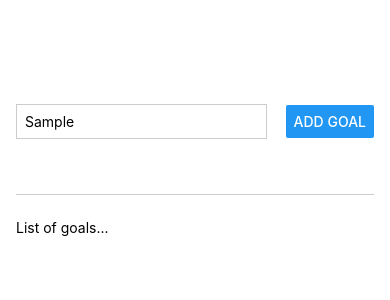
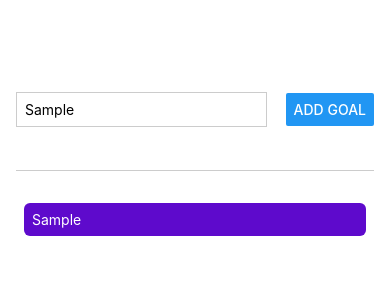
Before and after one commit to miv10/learnRN, a React Native app: screen / in a window 390 px wide. Both pictures are taken after typing "Sample" into the empty fields and a click on the button "ADD GOAL". Shown: the top 300 px of the page. Built offline with nearby package versions, Linux system fonts and the light colour scheme.

Commit message:
implement simple list of goals

```diff
--- a/App.js
+++ b/App.js
@@ -1,11 +1,18 @@
 import { Button, StyleSheet, Text, TextInput, View } from "react-native";
+import { useState } from "react";
 
 export default function App() {
+  const [enterdGoal, setEnteredGoal] = useState("");
+  const [courseGoals, setCourseGoals] = useState([]);
+
   function goalInputHandler(enteredText) {
-    console.log(enteredText);
+    setEnteredGoal(enteredText);
   }
 
-  function addGoalHandler() {}
+  function addGoalHandler() {
+    setCourseGoals((currentCourseGoals) => [...currentCourseGoals, enterdGoal]);
+  }
+
   return (
     <View style={styles.appContainer}>
       <View style={styles.inputContainer}>
@@ -17,7 +24,11 @@ export default function App() {
         <Button title="Add Goal" onPress={addGoalHandler} />
       </View>
       <View style={styles.goalsContainer}>
-        <Text>List of goals...</Text>
+        {courseGoals.map((goal) => (
+          <View key={goal} style={styles.goalItemContainer}>
+            <Text style={styles.goalItemText}>{goal}</Text>
+          </View>
+        ))}
       </View>
     </View>
   );
@@ -46,6 +57,15 @@ const styles = StyleSheet.create({
     padding: 8,
   },
   goalsContainer: {
-    flex: 4,
+    flex: 5,
+  },
+  goalItemContainer: {
+    margin: 8,
+    padding: 8,
+    borderRadius: 6,
+    backgroundColor: "#5e0acc",
+  },
+  goalItemText: {
+    color: "white",
   },
 });
```
